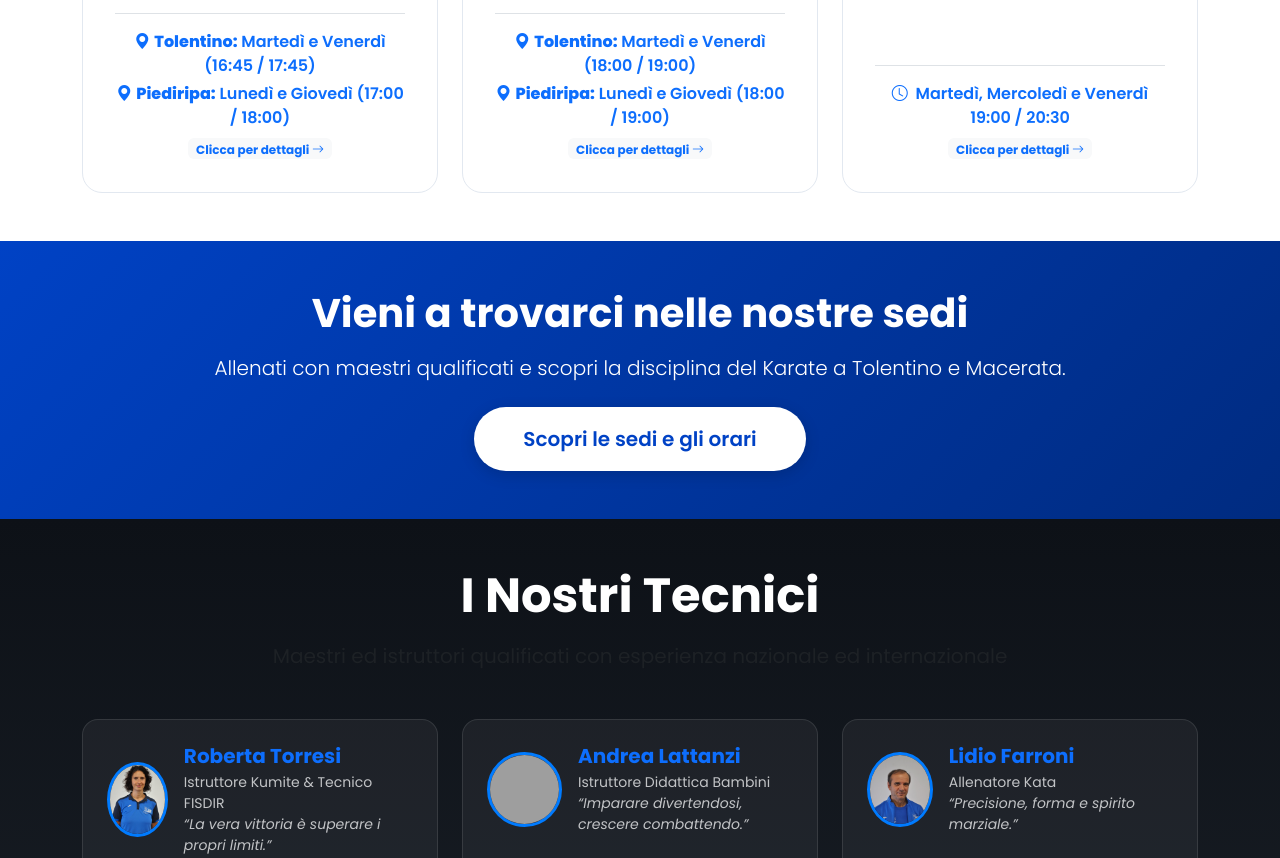
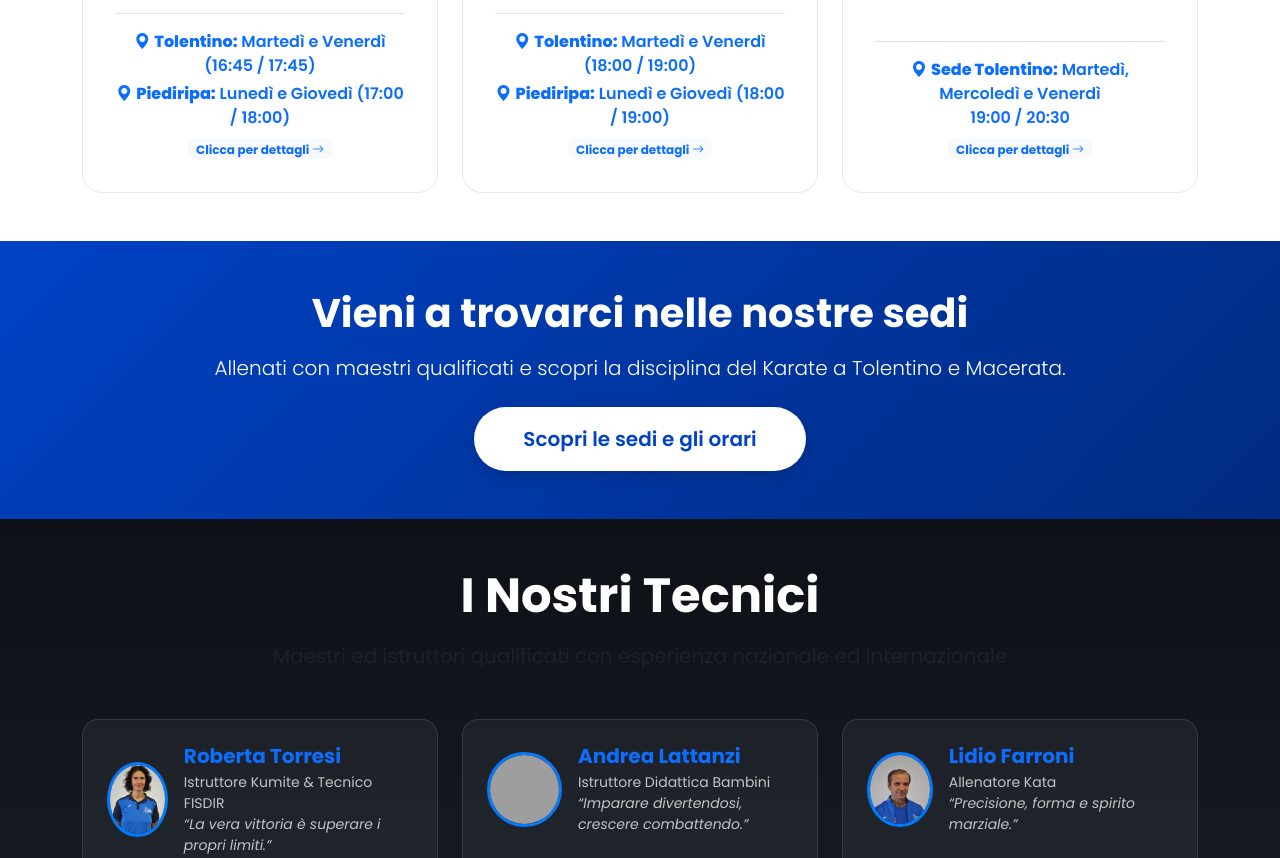
Before and after one commit to Latti24/latti24.github.io, a plain HTML site: page index.html in a window 1280 px wide. Shown: the part 1316-2174 px from the top of the page. Drawn offline with nearby package versions, Linux system fonts and the light colour scheme; grey boxes are pictures that could not be loaded.

Commit message:
Specifica Sede Tolentino per il corso Karate Agonisti

```diff
--- a/index.html
+++ b/index.html
@@ -702,7 +702,7 @@
                 su tecnica, strategia e preparazione atletica di alto livello per gare ufficiali.</p>
             </div>
             <div class="w-100 border-top pt-3 mt-3 text-center">
-              <p class="fw-semibold text-primary mb-0"><i class="bi bi-clock me-1"></i> Martedì, Mercoledì e Venerdì<br>19:00 / 20:30</p>
+              <p class="fw-semibold text-primary mb-0"><i class="bi bi-geo-alt-fill me-1"></i><strong>Sede Tolentino:</strong> Martedì, Mercoledì e Venerdì<br>19:00 / 20:30</p>
               <span class="badge bg-light text-primary mt-2">Clicca per dettagli <i class="bi bi-arrow-right"></i></span>
             </div>
           </div>
```
